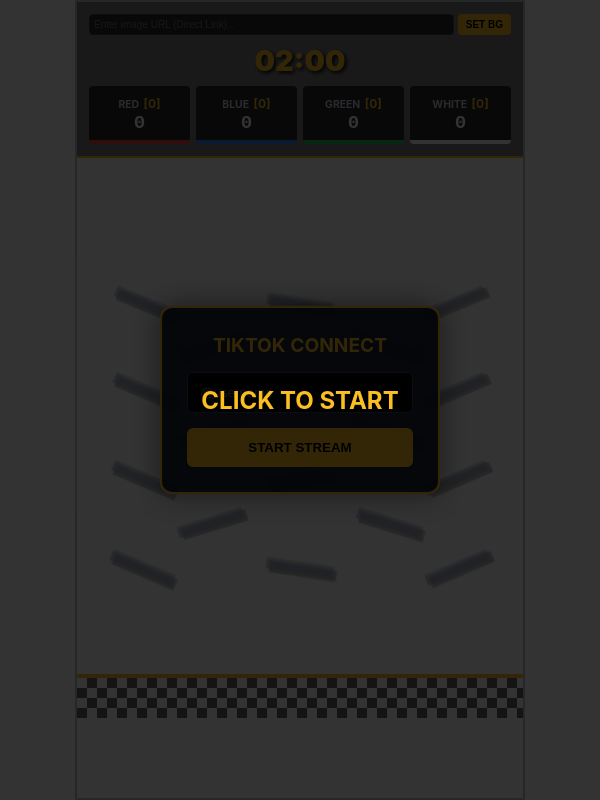
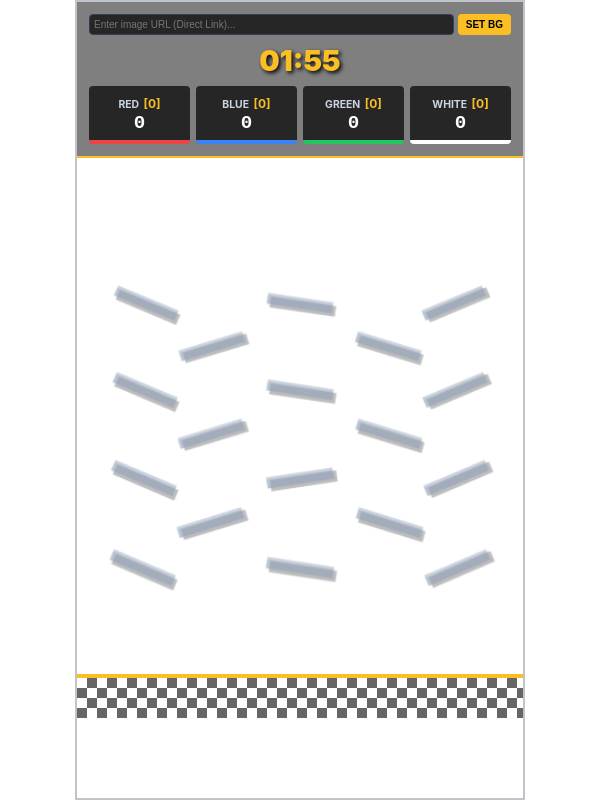
Before and after one commit to Abdsmd10/game, an Electron app: page index.html in a window 600 px wide. Drawn offline with nearby package versions, Linux system fonts and the light colour scheme; no server answers; grey boxes are pictures that could not be loaded.

Commit message:
Update index.html

```diff
--- a/index.html
+++ b/index.html
@@ -25,44 +25,6 @@
             display: flex; flex-direction: column; position: relative;
             border: 2px solid rgba(51, 65, 85, 0.3); box-sizing: border-box;
         }
-
-        /* FIXED: Username Connection UI now a centered modal */
-        #setup-overlay {
-            position: fixed;
-            top: 50%; left: 50%;
-            transform: translate(-50%, -50%);
-            z-index: 2000;
-            background: rgba(17, 24, 39, 0.95);
-            padding: 25px;
-            border-radius: 12px;
-            display: flex;
-            flex-direction: column;
-            gap: 15px;
-            border: 2px solid var(--accent);
-            box-shadow: 0 0 30px rgba(0,0,0,0.5);
-            text-align: center;
-        }
-        #setup-overlay h3 { margin: 0; color: var(--accent); font-size: 1.2rem; }
-        #setup-overlay input {
-            padding: 12px;
-            border-radius: 6px;
-            border: 1px solid #334155;
-            background: #000;
-            color: white;
-            outline: none;
-            width: 200px;
-        }
-        #setup-overlay button {
-            padding: 12px;
-            background: var(--accent);
-            color: black;
-            border: none;
-            border-radius: 6px;
-            cursor: pointer;
-            font-weight: bold;
-            transition: 0.2s;
-        }
-        #setup-overlay button:hover { opacity: 0.9; transform: scale(1.02); }
 
         #game-overlay {
             position: absolute;
@@ -123,26 +85,9 @@
         .celebration-box.show { transform: translateX(-50%) scale(1); }
 
         #top-scorer-pfp { width: 60px; height: 60px; border-radius: 50%; border: 3px solid var(--accent); margin: 10px auto; display: block; object-fit: cover; }
-
-        #audio-unlock {
-            position: absolute; top: 0; left: 0; width: 100%; height: 100%;
-            background: rgba(0,0,0,0.8); z-index: 3000; display: flex;
-            flex-direction: column; align-items: center; justify-content: center;
-            cursor: pointer;
-        }
     </style>
 </head>
 <body>
-
-<div id="audio-unlock">
-    <h2 style="color: var(--accent)">CLICK TO START</h2>
-</div>
-
-<div id="setup-overlay">
-    <h3>TIKTOK CONNECT</h3>
-    <input type="text" id="tiktok-username-input" placeholder="@username">
-    <button onclick="connectTikTok()">START STREAM</button>
-</div>
 
 <div id="stream-wrapper">
     <img src="OVERLAY.png" id="game-overlay" alt="Overlay">
@@ -181,37 +126,22 @@
 <script>
 const socket = typeof io !== 'undefined' ? io() : { on: () => {}, emit: () => {} };
 
-function connectTikTok() {
-    const user = document.getElementById('tiktok-username-input').value;
-    if (user) {
-        socket.emit('set-username', user);
-        document.getElementById('setup-overlay').style.display = 'none';
-    }
-}
+// Handle Team Switching and New Players from Server
+let playerTeams = {};
+socket.on('newPlayer', (data) => {
+    playerTeams[data.user] = data.team;
+});
 
 const audioCtx = new (window.AudioContext || window.webkitAudioContext)();
-let isPaused = true;
+let isPaused = false; // Game starts immediately
 
-document.getElementById('set-bg-btn').addEventListener('click', () => {
-    const url = document.getElementById('bg-url-input').value;
-    if (url) {
-        document.getElementById('stream-wrapper').style.backgroundImage = `url('${url}')`;
-    }
-});
-
+// Initialize physics runner immediately since blocking is removed
 const { Engine, Render, Runner, Bodies, Composite, Events } = Matter;
 const engine = Engine.create();
 const runner = Runner.create();
 const container = document.getElementById('game-container');
 const gameWidth = 400; const gameHeight = 400;
 const colors = { red: '#ef4444', blue: '#3b82f6', green: '#22c55e', white: '#ffffff' };
-
-const testPFPs = {
-    red: "https://i.pravatar.cc/100?u=red",
-    blue: "https://i.pravatar.cc/100?u=blue",
-    green: "https://i.pravatar.cc/100?u=green",
-    white: "https://i.pravatar.cc/100?u=white"
-};
 
 let scores = { red: 0, blue: 0, green: 0, white: 0 };
 let playerScores = {};
@@ -222,11 +152,14 @@ let trails = [];
 const TRAIL_LENGTH = 12;
 const pfpCache = {};
 
-document.getElementById('audio-unlock').addEventListener('click', () => {
-    if (audioCtx.state === 'suspended') audioCtx.resume();
-    isPaused = false;
-    Runner.run(runner, engine);
-    document.getElementById('audio-unlock').style.display = 'none';
+// Start Runner immediately
+Runner.run(runner, engine);
+
+document.getElementById('set-bg-btn').addEventListener('click', () => {
+    const url = document.getElementById('bg-url-input').value;
+    if (url) {
+        document.getElementById('stream-wrapper').style.backgroundImage = `url('${url}')`;
+    }
 });
 
 function playSound(type) {
@@ -272,6 +205,7 @@ function spawnBall(team, user, pfpUrl, overridePause = false) {
     if (pfpUrl && !pfpCache[pfpUrl]) {
         const img = new Image();
         img.src = pfpUrl;
+        img.crossOrigin = "anonymous";
         pfpCache[pfpUrl] = img;
     }
 
@@ -281,10 +215,13 @@ function spawnBall(team, user, pfpUrl, overridePause = false) {
     trails.push({ id: ball.id, color: tColor, points: [] });
 }
 
-window.addEventListener('keydown', (e) => {
-    const key = e.key.toLowerCase();
-    const map = { 'x': 'red', 'c': 'blue', 'v': 'green', 'b': 'white' };
-    if (map[key]) spawnBall(map[key], `Tester_${map[key]}`, testPFPs[map[key]]);
+socket.on('dropBall', data => {
+    const amount = data.count || 1;
+    for (let i = 0; i < amount; i++) {
+        setTimeout(() => {
+            spawnBall(data.team, data.user, data.pfp, true);
+        }, i * 150);
+    }
 });
 
 const rows = 7;
@@ -311,9 +248,10 @@ for (let i = 0; i < rows; i++) {
 
 function createZones() {
     const zw = gameWidth / 4;
+    const zoneLabels = ['red', 'blue', 'green', 'white'];
     for (let i = 0; i < 4; i++) {
         Composite.add(engine.world, Bodies.rectangle((i * zw) + (zw / 2), gameHeight - 10, zw, 20, {
-            isStatic: true, isSensor: true, label: 'goal', render: { fillStyle: 'transparent' }
+            isStatic: true, isSensor: true, label: `goal-${zoneLabels[i]}`, render: { fillStyle: 'transparent' }
         }));
     }
 }
@@ -397,15 +335,6 @@ Events.on(render, 'afterRender', () => {
     });
 });
 
-socket.on('dropBall', data => {
-    const amount = data.count || 1;
-    for (let i = 0; i < amount; i++) {
-        setTimeout(() => {
-            spawnBall(data.team, data.user, data.pfp || testPFPs[data.team.toLowerCase()], true);
-        }, i * 150);
-    }
-});
-
 Events.on(engine, 'beforeUpdate', () => {
     const allBodies = Composite.allBodies(engine.world);
     const activeBalls = allBodies.filter(b => colors[b.label]);
@@ -422,18 +351,25 @@ Events.on(engine, 'collisionStart', (event) => {
     event.pairs.forEach(pair => {
         const { bodyA, bodyB } = pair;
         if (bodyA.label === 'peg' || bodyB.label === 'peg') playSound('peg');
-        const isGoalA = bodyA.label === 'goal';
-        const isGoalB = bodyB.label === 'goal';
+
+        const isGoalA = bodyA.label?.startsWith('goal');
+        const isGoalB = bodyB.label?.startsWith('goal');
+
         if (isGoalA || isGoalB) {
+            const goal = isGoalA ? bodyA : bodyB;
             const ball = isGoalA ? bodyB : bodyA;
-            if (colors[ball.label]) {
+            const goalTeam = goal.label.split('-')[1];
+
+            if (colors[ball.label] && ball.label === goalTeam) {
                 playSound('score');
                 scores[ball.label] += 10;
                 const uName = ball.userName || "Unknown";
                 if (!playerScores[uName]) playerScores[uName] = { score: 0, pfp: ball.pfpUrl };
                 playerScores[uName].score += 10;
+
                 const scoreEl = document.getElementById(`score-${ball.label}`);
                 if (scoreEl) scoreEl.innerText = scores[ball.label];
+
                 trails = trails.filter(t => t.id !== ball.id);
                 Composite.remove(engine.world, ball);
             }
@@ -451,6 +387,7 @@ setInterval(() => {
         isPaused = true;
         const winner = Object.keys(scores).reduce((a, b) => scores[a] > scores[b] ? a : b);
         roundWins[winner]++;
+
         let topPlayerName = "No One";
         let topPlayerScore = 0;
         let topPlayerPFP = "https://i.pravatar.cc/100?u=none";
@@ -461,6 +398,7 @@ setInterval(() => {
                 topPlayerPFP = data.pfp;
             }
         }
+
         document.getElementById(`wins-${winner}`).innerText = `[${roundWins[winner]}]`;
         document.getElementById('win-team-name').innerText = winner.toUpperCase();
         document.getElementById('win-team-name').style.color = colors[winner];
@@ -468,6 +406,7 @@ setInterval(() => {
         document.getElementById('top-scorer-points').innerText = `${topPlayerScore} PTS`;
         document.getElementById('top-scorer-pfp').src = topPlayerPFP;
         document.getElementById('team-celebration').classList.add('show');
+
         setTimeout(() => {
             document.getElementById('team-celebration').classList.remove('show');
             timeLeft = 120;
```
